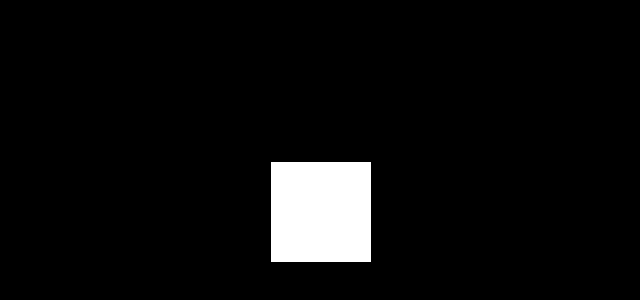
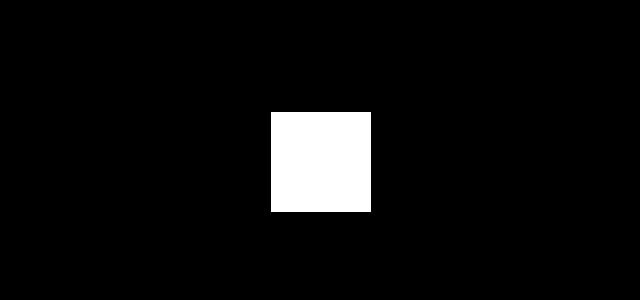
Before and after one commit to yagokakeru/blog_gsap_effects, a plain HTML site: page index.html in a window 1280 px wide. Shown: the part 238-538 px from the top of the page, without its empty margins (319-959 px from the left). Drawn offline with nearby package versions, Linux system fonts and the light colour scheme.

Commit message:
marginの調整

```diff
--- a/index.html
+++ b/index.html
@@ -29,7 +29,6 @@
 
         .box{
             background-color: #fff;
-            margin-top: 100px;
             height: 100px;
             width: 100px;
         }
```
Also changed, not shown: timeline.html (+0 -1 lines).
